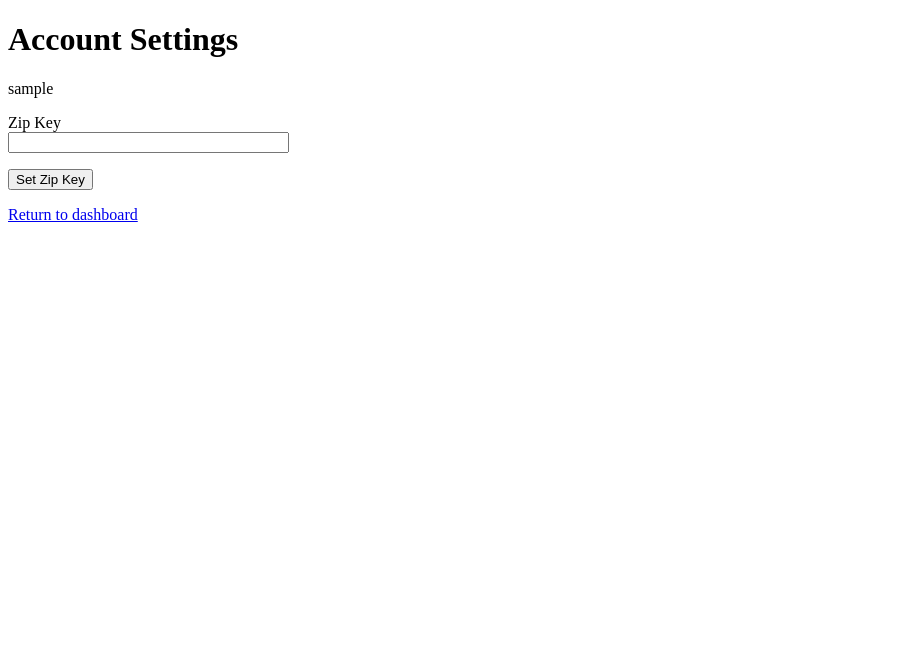
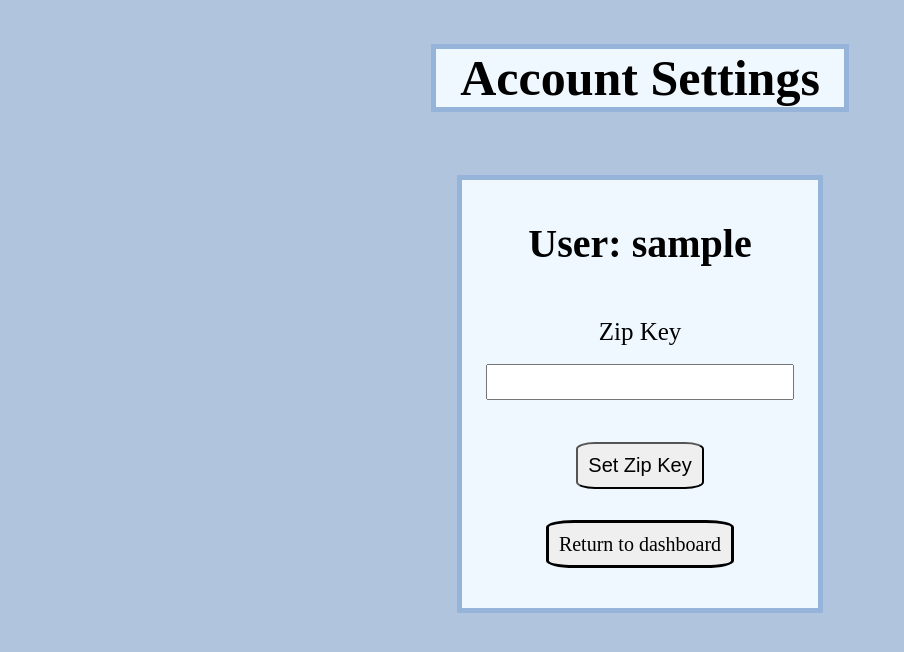
Before and after one commit to Ravioli45/server-monitor-tool, a Flask app: page /account_settings in a window 1280 px wide. Shown: the top 652 px of the page, without its empty margins (0-904 px from the left). Run offline with Flask 3, Linux system fonts and the light colour scheme; the visitor is signed in with stand-in values (Sample User, id 1).

Commit message:
Settings page prettied up

```diff
--- a/app/templates/settings.html
+++ b/app/templates/settings.html
@@ -1,19 +1,94 @@
 <!DOCTYPE html>
 <html>
 
-
+    <head>
+        <style>
+            h1{
+                font-size: 72px;
+                text-align: center;
+                display: table;
+                padding-left: 24px;
+                padding-right: 24px;
+                margin: auto;
+                border: thick solid rgb(150, 180, 218);
+                background-color:aliceblue;
+            }
+            .boxDiv{
+                text-align: center;
+                display: table;
+                padding-left: 24px;
+                padding-right: 24px;
+                margin: auto;
+                margin-top: 5%;
+                border: thick solid rgb(150, 180, 218);
+                background-color:aliceblue;
+                font-family: 'Times New Roman', Times, serif;
+            }
+            .error {
+                display: table;
+                margin: auto;
+                color: rgb(235, 36, 36);
+                padding: 10px;
+                border-radius: 20px;
+                background-color: rgb(252, 200, 200);
+                border: thick solid red;
+                font-weight: bolder;
+            }
+            a{
+                font-size: 20px;
+                color: black;
+                cursor: pointer;
+                border-radius: 15%;
+                border-color: black;
+                border-style: solid;
+                margin : 10px;
+                padding: 10px;
+                background-color: buttonface;
+                text-decoration: none;
+            }
+            a:hover {
+                background-color: rgb(170, 170, 170);
+            }
+            body{
+                background-color : lightsteelblue;
+                text-align: center;
+            }
+            h1{
+                font-size: 50px;
+            }
+            form{
+                font-size: 25px;
+            }
+            input[type=text], input[type=password] {
+                height: 30px;
+                width: 300px;
+                font-size: 25px;
+            }
+            input[type=submit] {
+                font-size: 20px;
+                color: black;
+                cursor: pointer;
+                border-radius: 15%;
+                margin : 10px;
+                padding: 10px;
+                background-color: buttonface;
+            }
+            input[type=submit]:hover {
+                background-color: rgb(170, 170, 170);
+            }
+        </style>
+    </head>
     <body>
-
+        <br><br>
         <h1>Account Settings</h1>
-
-        <p>{{ current_user.username }}</p>
+        <div class="boxDiv">
+            <p style="font-size: 40px; font-weight: bold;">User: {{ current_user.username }}</p>
 
             {% if current_user.zip_key != None %}
 
             <form action="{{ url_for('main.set_zip_key') }}" method="post">
 
                 {{ form.hidden_tag() }}
-
                 {{ form.reset_key() }}
 
             </form>
@@ -24,12 +99,12 @@
 
                 {{ form.hidden_tag() }}
 
-            <p>
+                <p style="line-height: 50px;">
                     {{ form.zip_key.label }} <br>
                     {{ form.zip_key(size=32) }}<br>
 
                     {% for error in form.zip_key.errors %}
-                    <span style="color: red;">{{ error }}</span>
+                        <span style="color: red;" class="error">{{ error }}</span>
                     {% endfor %}
 
                 </p>
@@ -40,8 +115,8 @@
 
             {% endif %}
 
-        <p><a href="{{ url_for('main.dashboard') }}">Return to dashboard</a></p>
-
+            <br> <p><a href="{{ url_for('main.dashboard') }}">Return to dashboard</a></p> <br> <br>
+        </div>
     </body>
 
 </html>
```
Lines whose indentation alone changed are shown as unchanged.
